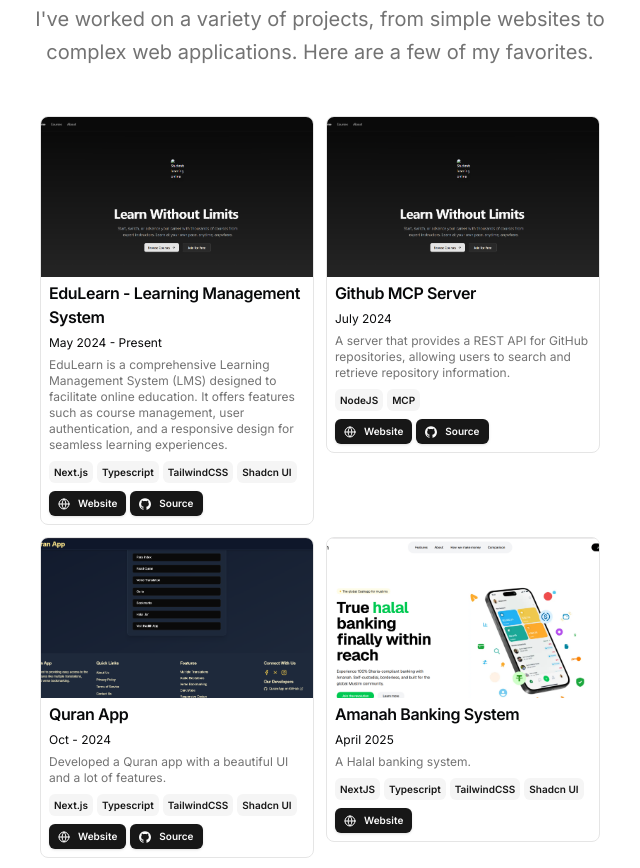
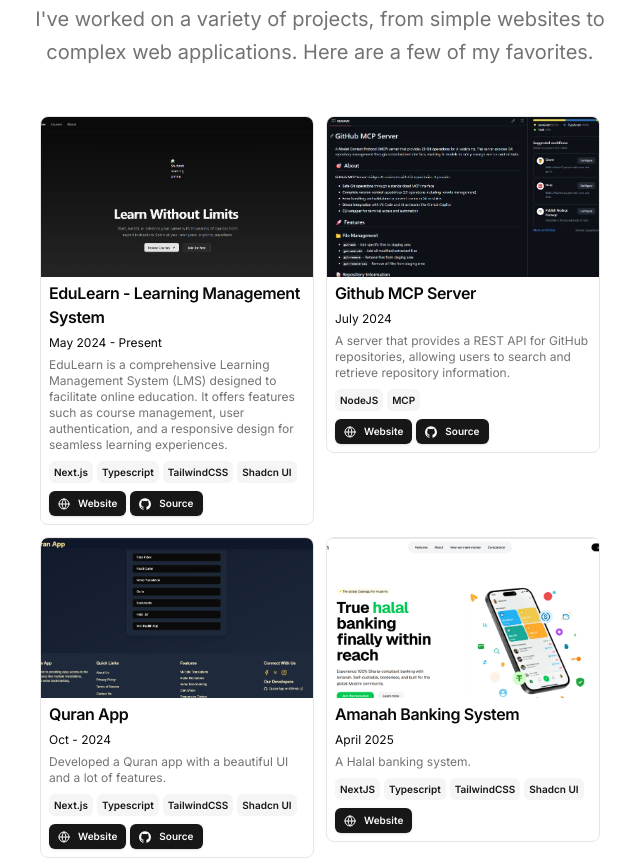
Before and after one commit to 0xshariq/portfolio-website, a Next.js app: page / in a window 1280 px wide. Shown: the part 980-1848 px from the top of the page, without its empty margins (320-960 px from the left). Built offline with nearby package versions, Linux system fonts and the light colour scheme; grey boxes are pictures that could not be loaded.

Commit message:
Minor changes

```diff
--- a/src/data/resume.tsx
+++ b/src/data/resume.tsx
@@ -113,7 +113,7 @@
           icon: <Icons.github className="size-3" />,
         },
       ],
-      image: "/edulearn-lms.png",
+      image: "/gmcp.png",
       video: "",
     },
     {
```
